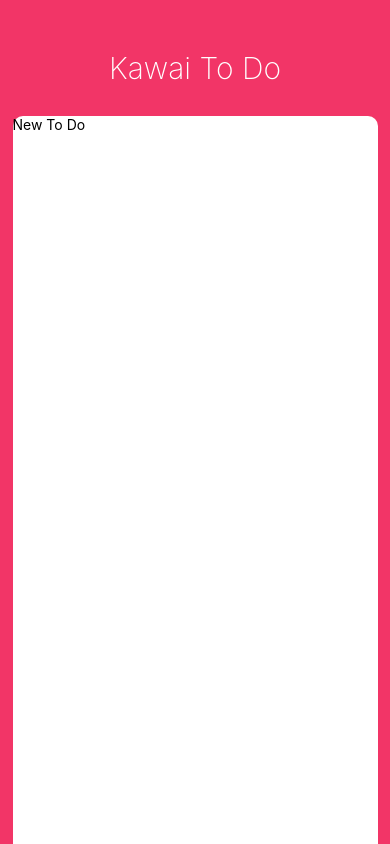
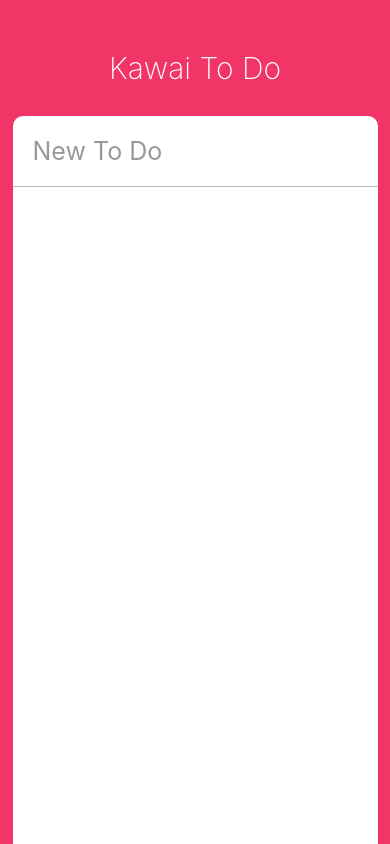
Before and after one commit to potahog/kawai-todo, a React Native app: screen / in a window 390 px wide. Built offline with nearby package versions, Linux system fonts and the light colour scheme.

Commit message:
#4 Coding the UI part Tow Input and To Do Component

```diff
--- a/App.js
+++ b/App.js
@@ -6,21 +6,45 @@
   StatusBar,
   TextInput,
   Dimensions,
-  Platform
+  Platform,
+  ScrollView
 } from 'react-native';
+import Todo from "./ToDo";
 
 const {height, width} = Dimensions.get("window");
 
-export default function App() {
+export default class App extends React.Component {
+  state ={
+    newToDo: ""
+  };
+  render(){
+    const { newToDo } = this.state;
     return (
       <View style={styles.container}>
         <StatusBar barStyle="light-content" />
         <Text style={styles.title}>Kawai To Do</Text>
         <View style={styles.card}>
-        <TextInput style={styles.input} placeholder={"New To Do"} />
+          <TextInput
+          style={styles.input}
+          placeholder={"New To Do"}
+          value={newToDo}
+          onChange={this._contorllNewTodo}
+          placeholderTextColor={"#999"}
+          returnKeyType={"done"}
+          autoCorrect={false}
+          />
+          <ScrollView>
+              <Todo />
+          </ScrollView>
         </View>
       </View>
     );
+  }
+  _contorllNewTodo = text =>{
+    this.setState({
+      newTodo: text
+    })
+  }
 }
 
 const styles = StyleSheet.create({
@@ -56,5 +80,11 @@
         elevation: 3,
       }
     })
+  },
+  input:{
+    padding: 20,
+    borderBottomColor: "#bbb",
+    borderBottomWidth: 1,
+    fontSize: 25,
   }
 });
--- /dev/null
+++ b/ToDo.js
@@ -0,0 +1,16 @@
+import React, {Component} from "react";
+import {View, Text, TouchbleOpacity, StyleSheet} from "react-native";
+
+export default class ToDo extends Component{
+    render(){
+        return(
+        <View>
+            <Text></Text>
+        </View>
+        );
+    }
+}
+
+const style = StyleSheet.create({
+
+});
```
Lines whose indentation alone changed are shown as unchanged.
